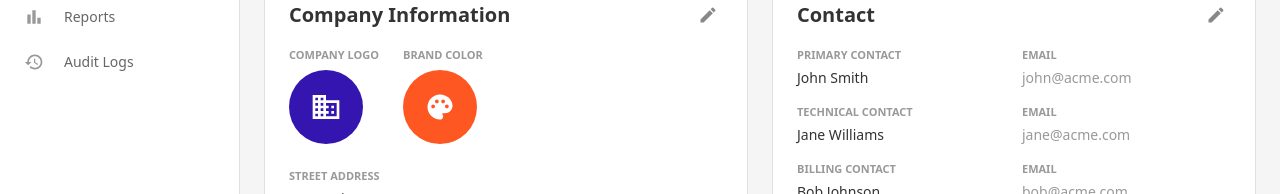
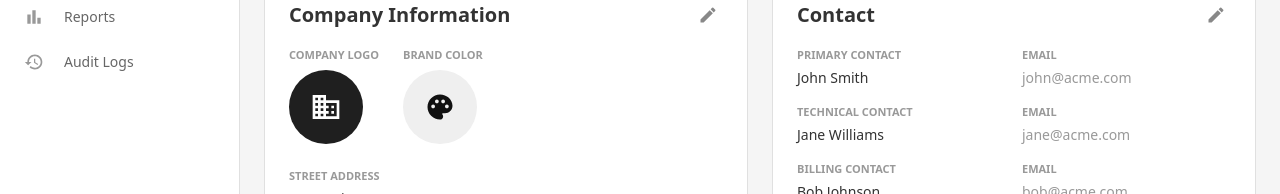
Before and after one commit to nebojsab/devtech, a React (Vite) app: page /my-company in a window 1280 px wide. Shown: the part 292-486 px from the top of the page. Built offline with nearby package versions, Linux system fonts and the light colour scheme; no server answers.

Commit message:
Set My Company brand icons to grayscale

```diff
--- a/src/pages/MyCompany.jsx
+++ b/src/pages/MyCompany.jsx
@@ -76,14 +76,14 @@ function MyCompany() {
             <Box sx={{ display: 'flex', gap: 3, mb: 3 }}>
               <Box>
                 <Typography sx={{ fontSize: 11, color: '#999', fontWeight: 600, mb: 0.75 }}>COMPANY LOGO</Typography>
-                <Avatar sx={{ width: 74, height: 74, bgcolor: '#3515b0', color: '#fff' }}>
+                <Avatar sx={{ width: 74, height: 74, bgcolor: '#1f1f1f', color: '#fff' }}>
                   <Business sx={{ fontSize: 32 }} />
                 </Avatar>
               </Box>
               <Box>
                 <Typography sx={{ fontSize: 11, color: '#999', fontWeight: 600, mb: 0.75 }}>BRAND COLOR</Typography>
-                <Avatar sx={{ width: 74, height: 74, bgcolor: myCompanyProfile.brandColor || '#1e88e5', color: '#fff' }}>
-                  <Palette sx={{ fontSize: 30 }} />
+                <Avatar sx={{ width: 74, height: 74, bgcolor: '#efefef', color: '#111' }}>
+                  <Palette sx={{ fontSize: 30, color: '#111' }} />
                 </Avatar>
               </Box>
             </Box>
```
